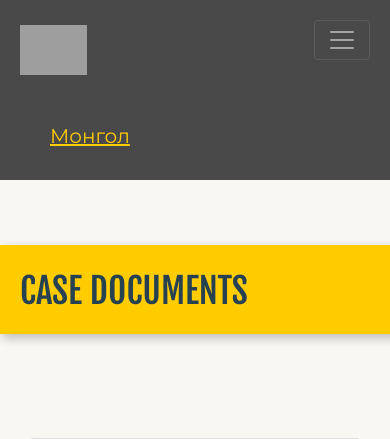
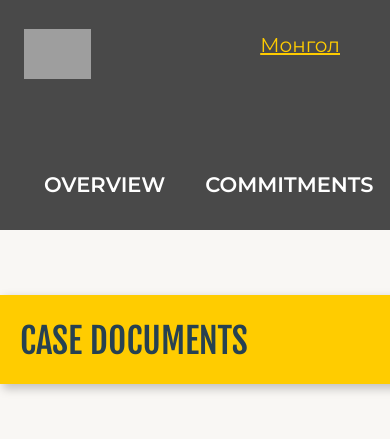
Before and after one commit to acounsel/scorecard, a Django app: page /documents/ in a window 390 px wide. Shown: the top 439 px of the page. Run offline with Django 3.2, Linux system fonts and the light colour scheme; data that the repository does not hold is empty; some libraries are stand-ins or nearby versions; grey boxes are pictures that could not be loaded.

Commit message:
improve responsive design for navbar

```diff
--- a/scorecard/templates/addins/change_language.html
+++ b/scorecard/templates/addins/change_language.html
@@ -1,6 +1,5 @@
 {% load i18n %}
-{{ redirect_to }}
-<form id="id_translateForm" class="form-inline my-2 my-lg-0" action="{% url 'set_language' %}" method="post">{% csrf_token %}
+<form id="id_translateForm" style="position: absolute; right:50px; top: 30px;" class="" action="{% url 'set_language' %}" method="post">{% csrf_token %}
   <input name="next" type="hidden" value="{{ request.get_full_path|slice:'3:' }}">
   <div class="row">
     <div class="col">
--- a/scorecard/templates/addins/navbar.html
+++ b/scorecard/templates/addins/navbar.html
@@ -1,24 +1,17 @@
 {% load static %}
 {% load admin_urls %}
 {% load i18n %}
-<div class="TitleBar d-flex align-items-start flex-column flex-lg-row bg-dark">
-  <div class="LogoBar navbar navbar-dark navbar-expand-lg">
+  {% include 'addins/change_language.html' %}
+  <nav class="TitleBar align-items-start navbar navbar-dark navbar-expand-xl flex-column flex-lg-row">
+    <div class="LogoBar d-flex justify-content-between">
       <a class="navbar-brand" href="https://www.accountabilitycounsel.org"><img class="Logo" src="https://scorecard-static.s3-us-west-1.amazonaws.com/Accountability+Counsel_Logo_White2.png"></a>
-    <button class="navbar-toggler" type="button" data-toggle="collapse" data-target="#navbarNav" aria-controls="navbarNav" aria-expanded="false" aria-label="Toggle navigation">
-      <span class="navbar-toggler-icon"></span>
-    </button>
     </div>
     <div class="d-flex flex-column mr-auto">
       <h1><a class="h1 Title LightBlue" href="{% url 'home' %}">{{ overview.name }}</a></h1>
       <h2 class="Subtitle">{{ overview.subtitle }}</h2>
     </div>
-  {% include 'addins/change_language.html' %}
-  <!-- <a href="" class="Translate">Монгол</a> -->
-
-</div>
-<nav class="navbar navbar-expand-lg navbar-dark bg-dark">
-  <div class="collapse navbar-collapse" id="navbarNav">
-    <ul class="navbar-nav w-100">
+    <div class="align-self-end" id="navbarNav">
+      <ul class="navbar-nav navbar-expand-all w-100">
         <li class="nav-item dropdown mr-3 ml-auto">
           <a class="nav-link {% if title == 'Overview' %}Active{% endif %}" href="{% url 'home' %}" id="navbarDropdownMenuLink" role="button" aria-haspopup="true" aria-expanded="false">
             {% trans "Overview" %}
--- a/scorecard/templates/base.html
+++ b/scorecard/templates/base.html
@@ -111,14 +111,15 @@
         color: #E4E4E4;
       }
       .TitleBar {
-        padding: 45px 50px 0 70px;
+        padding: 3rem 3rem 0;
+        width: 100%;
       }
       .White {
         color: #FFFFFF;
       }
-      .navbar {
+/*      .navbar {
         padding: 0 50px 0 0;
-      }
+      }*/
       .navbar .nav-item {
         color: #FFFFFF !important;
         font-size: 21px;
@@ -168,7 +169,7 @@
         .Subtitle {
           color: white;
           font-size: 1.3rem;
-          padding: 0;
+          padding: 0 0 3rem;
           text-transform: none
         }
       .Translate {
@@ -561,11 +562,9 @@
         .LogoBar {
           padding: 0;
           width: 100%;
-          align-items: flex-start;
+          align-items: center;
         }
-        .TitleBar {
-          padding: 20px;
-        }
+
       }
       @media only screen and (max-width: 800px) {
         .LogoBar {
@@ -575,19 +574,21 @@
           padding-bottom: 30px;
         }
         .Title {
-          font-size: 40px;
+          font-size: 2rem;
         }
         .Subtitle {
-          font-size: 24px;
+          font-size: 1.3rem;
           line-height: 36px;
         }
         .VideoContainer img {
           min-height: 700px;
         }
-        .navbar {
-          padding: 0;
+        .TitleBar {
+          padding: 1.5rem 1.5rem 0;
         }
-
+          #navbarNav .navbar-nav {
+            flex-direction: row;
+          }
           .navbar-nav .nav-item, .navbar .nav-item:first-of-type {
             margin: 0 !important;
             padding: 0 20px;
@@ -645,6 +646,9 @@
           padding: 0 20px;
           margin-top: 0;
         }
+        .SectionContent.Commitment-category-list {
+          padding: 0;
+        }
         .Commitment-category {
           padding: 0 20px;
         }
@@ -674,7 +678,7 @@
         }
       }
     </style>
-    <header>
+    <header class="bg-dark">
       {% include 'addins/navbar.html' %}
       {% block header %}
       {% endblock %}
```
Also changed, not shown: locale/mn/LC_MESSAGES/django.po, 1 other file. Lines whose indentation alone changed are shown as unchanged.
